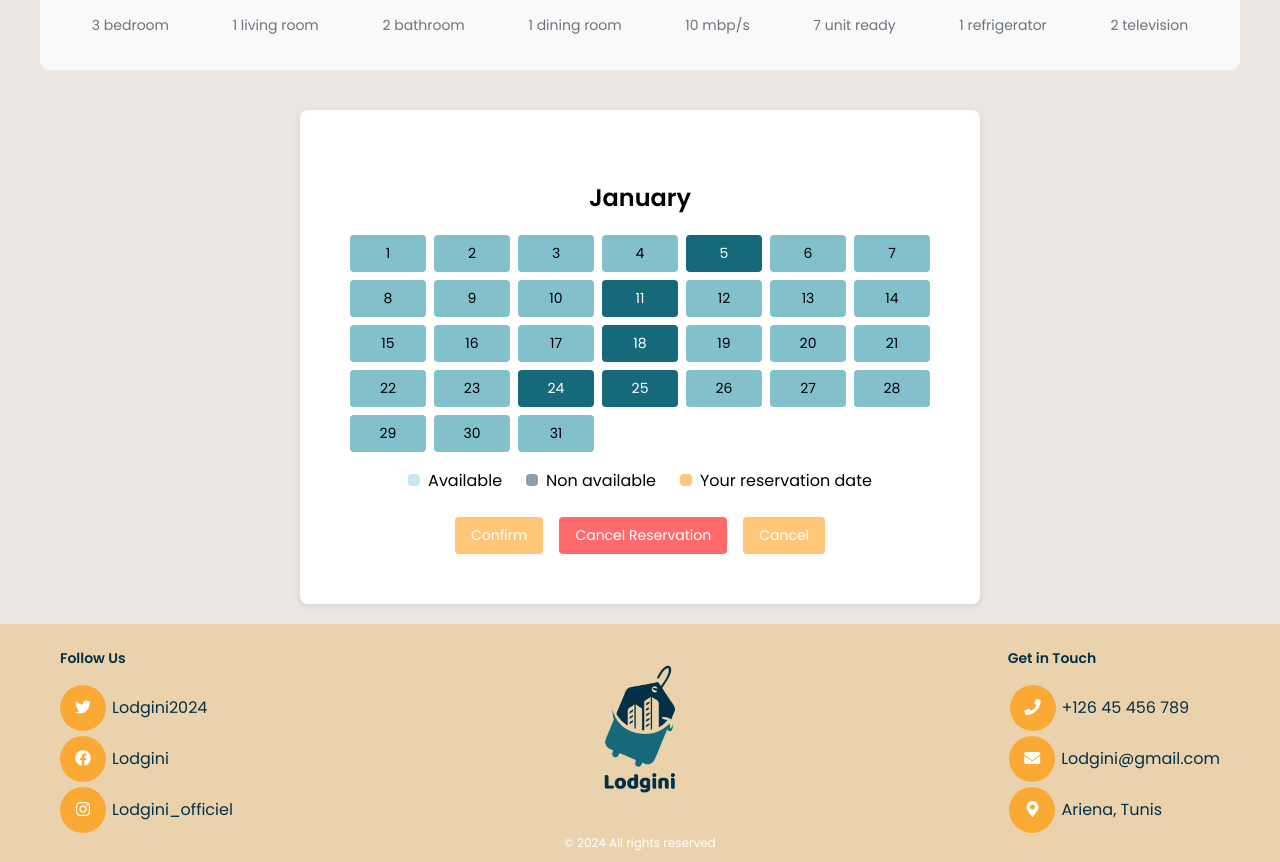
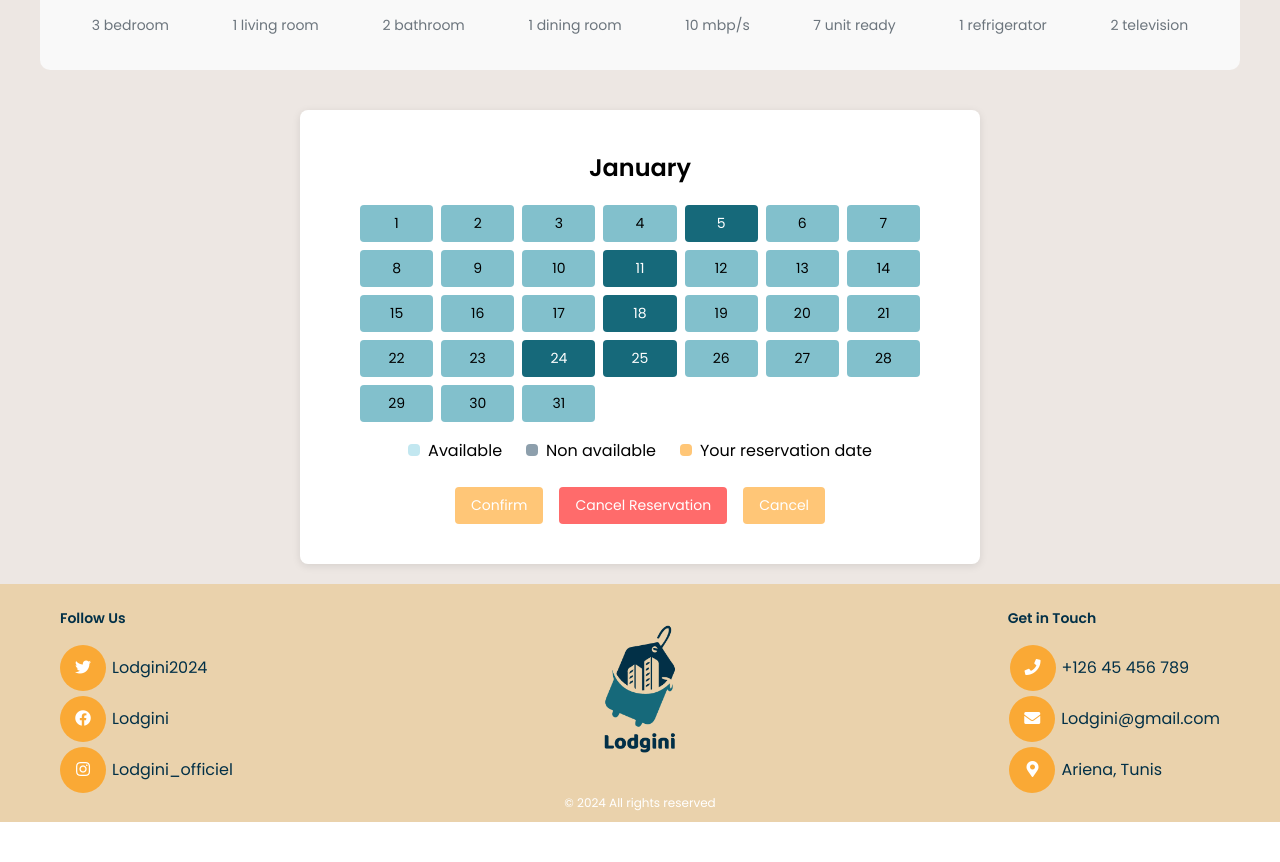
Before and after one commit to LobnaEla/Lodgini, a React (Create React App) app in the folder frontend/: page /property_details in a window 1280 px wide. Shown: the part 1212-2074 px from the top of the page. After the commit the page ends 2034 px from the top, so only its background shows below. Built offline with nearby package versions, Linux system fonts and the light colour scheme; a web font is replaced by a local one.

Commit message:
fixed padding calendar

```diff
--- a/frontend/src/componenets/reservation/calendar.css
+++ b/frontend/src/componenets/reservation/calendar.css
@@ -2,7 +2,7 @@
     background-color: #fff;
     border-radius: 8px;
     box-shadow: 0 2px 8px rgba(0, 0, 0, 0.1);
-    padding: 50px;
+    padding: 20px 60px 40px 60px;
     margin: 20px 300px;
     text-align: center;
 }
```
